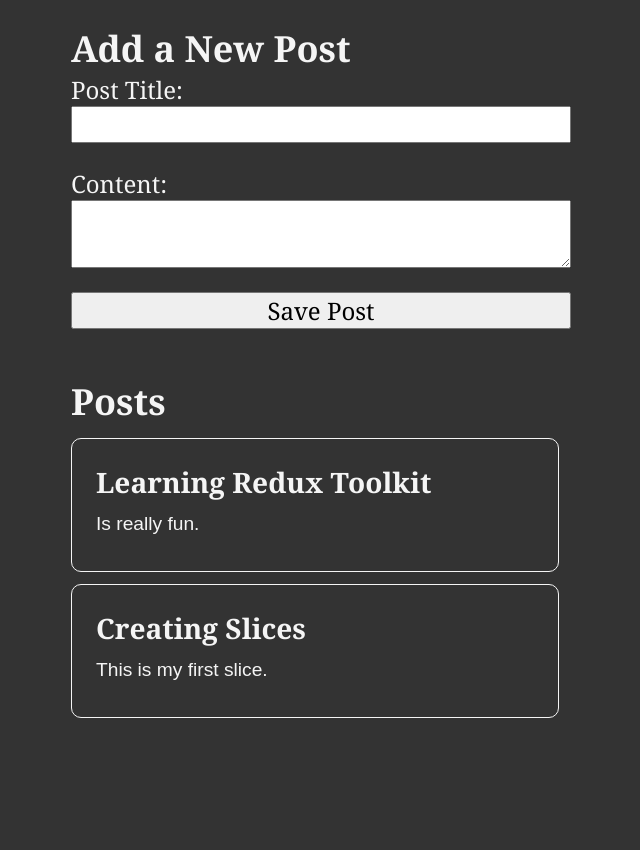
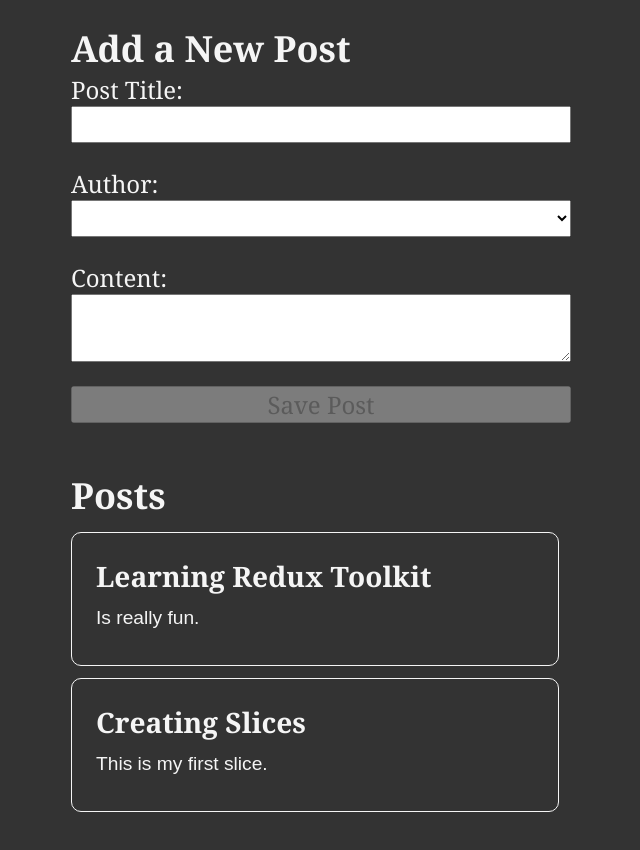
Before and after one commit to johnlombardi389/bulletin-app, a React (Create React App) app: page / in a window 1280 px wide. Shown: the top 850 px of the page, without its empty margins (319-959 px from the left). Built offline with nearby package versions, Linux system fonts and the light colour scheme.

Commit message:
Added input to take in username and set button to be disabled if title, user, and content are not all filled in

```diff
--- a/src/features/posts/AddPostForm.js
+++ b/src/features/posts/AddPostForm.js
@@ -1,24 +1,37 @@
 import { useState } from "react";
-import { useDispatch } from "react-redux";
+import { useDispatch, useSelector } from "react-redux";
 import { postAdded } from "./postsSlice";
+import { selectAllUsers } from "../users/usersSlice";
 
 const AddPostForm = () => {
   const dispatch = useDispatch();
 
   const [title, setTitle] = useState("");
   const [content, setContent] = useState("");
+  const [userId, setUserId] = useState("");
+
+  const users = useSelector(selectAllUsers);
 
   const onTitleChanged = (e) => setTitle(e.target.value);
   const onContentChanged = (e) => setContent(e.target.value);
+  const onAuthorChanged = (e) => setUserId(e.target.value);
 
   const onSavePostClicked = () => {
     if (title && content) {
-      dispatch(postAdded(title, content));
+      dispatch(postAdded(title, content, userId));
 
       setTitle("");
       setContent("");
     }
   };
+
+  const canSave = Boolean(title) && Boolean(content) && Boolean(userId);
+
+  const usersOptions = users.map((user) => (
+    <option key={user.id} value={user.id}>
+      {user.name}
+    </option>
+  ));
 
   return (
     <section>
@@ -33,6 +46,12 @@ const AddPostForm = () => {
           onChange={onTitleChanged}
         />
 
+        <label htmlFor="postAuthor">Author:</label>
+        <select id="postAuthor" value={userId} onChange={onAuthorChanged}>
+          <option value=""></option>
+          {usersOptions}
+        </select>
+
         <label htmlFor="postContent">Content:</label>
         <textarea
           id="postContent"
@@ -41,7 +60,7 @@ const AddPostForm = () => {
           onChange={onContentChanged}
         />
 
-        <button type="button" onClick={onSavePostClicked}>
+        <button type="button" onClick={onSavePostClicked} disabled={!canSave}>
           Save Post
         </button>
       </form>
```
